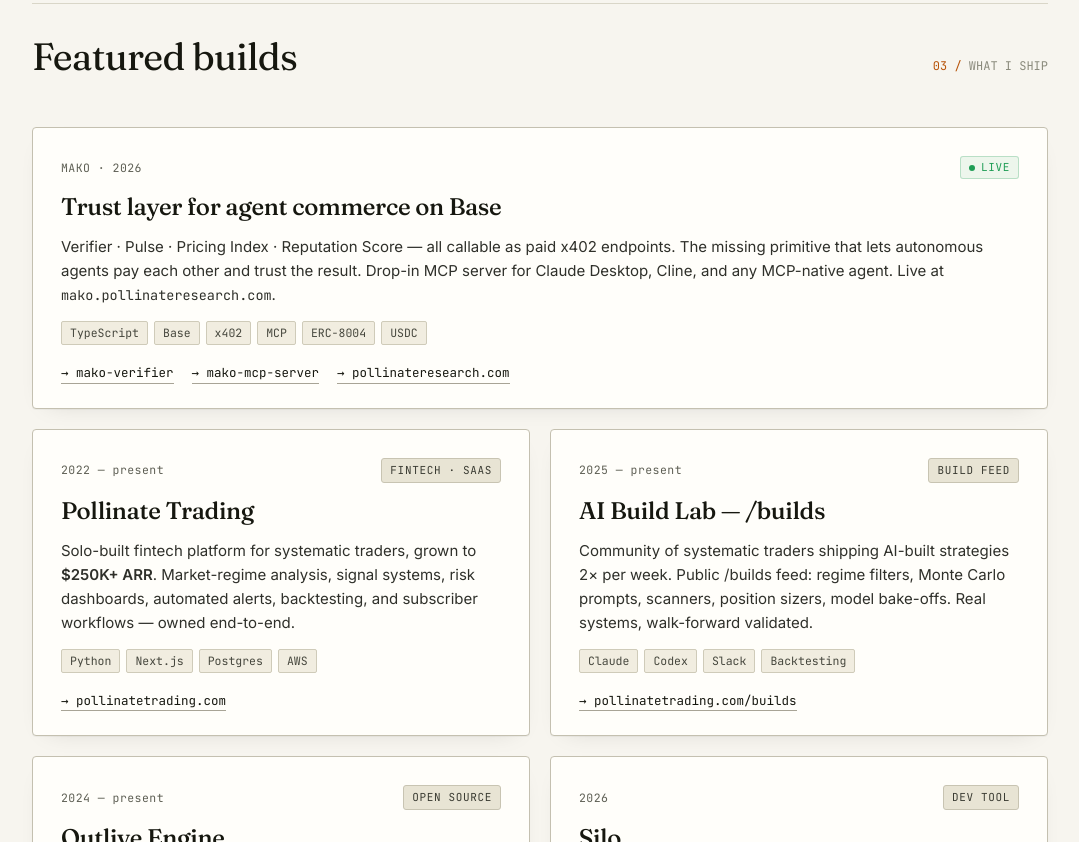
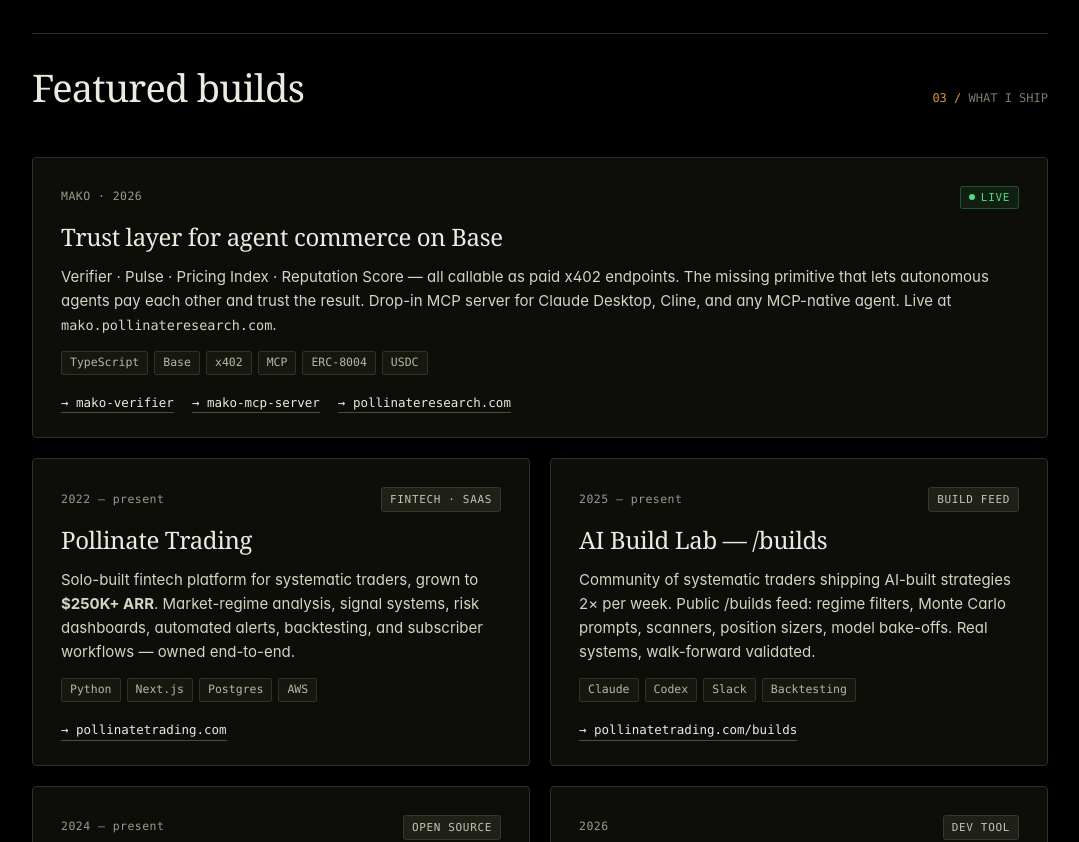
Before and after one commit to ChrisDover/chrisdover.com, a plain HTML site: page index.html in a window 1280 px wide. Shown: the part 1958-2800 px from the top of the page, without its empty margins (100-1179 px from the left). Drawn offline with Linux system fonts and the light colour scheme.

Commit message:
pure black, system fonts, zero external assets

```diff
--- a/index.html
+++ b/index.html
@@ -9,44 +9,22 @@
 <meta property="og:description" content="AI-first founder-engineer. Agentic workflows, x402 payments, trading infrastructure. 25+ builds.">
 <meta property="og:type" content="profile">
 <meta property="og:url" content="https://chrisdover.com">
-<meta name="theme-color" content="#f7f5ef">
-<meta name="theme-color" content="#0e0f0c" media="(prefers-color-scheme: dark)">
-<link rel="preconnect" href="https://fonts.googleapis.com">
-<link rel="preconnect" href="https://fonts.gstatic.com" crossorigin>
-<link href="https://fonts.googleapis.com/css2?family=Fraunces:opsz,wght@9..144,300;9..144,400;9..144,500&family=Inter:wght@300;400;500;600&family=JetBrains+Mono:wght@400;500&display=swap" rel="stylesheet">
+<meta name="theme-color" content="#000000">
 <style>
   :root {
-    --bg: #f7f5ef;
-    --bg-elev: #fffefa;
-    --bg-sunk: #efece2;
-    --ink: #16170f;
-    --ink-soft: #45463c;
-    --ink-mute: #8a8a7c;
-    --rule: #d9d6c8;
-    --rule-soft: #e6e3d6;
-    --accent: #b8540a;
-    --live: #1f9d55;
-    --serif: "Fraunces", "Iowan Old Style", Charter, Georgia, serif;
-    --sans: "Inter", -apple-system, BlinkMacSystemFont, "Segoe UI", system-ui, sans-serif;
-    --mono: "JetBrains Mono", ui-monospace, SFMono-Regular, "SF Mono", Menlo, Consolas, monospace;
-  }
-
-  @media (prefers-color-scheme: dark) {
-    :root {
-      --bg: #0e0f0c;
-      --bg-elev: #1a1b14;
-      --bg-sunk: #22231c;
-      --ink: #ecebdf;
-      --ink-soft: #b6b6a6;
-      --ink-mute: #6a6a5d;
-      --rule: #2a2b25;
-      --rule-soft: #1f201b;
-      --accent: #e09142;
-      --live: #4ade80;
-    }
-    .build-card { background: #1a1b14; }
-    .repo-row:hover { background: #22231c; }
-    .now-line .dot { box-shadow: 0 0 0 3px rgba(74, 222, 128, 0.12); }
+    --bg: #000000;
+    --bg-elev: #0d0e09;
+    --bg-sunk: #161710;
+    --ink: #ecebdf;
+    --ink-soft: #b6b6a6;
+    --ink-mute: #7a7a6d;
+    --rule: #2a2b25;
+    --rule-soft: #1c1d18;
+    --accent: #e09142;
+    --live: #4ade80;
+    --serif: ui-serif, Charter, "Iowan Old Style", "New York", Georgia, serif;
+    --sans: -apple-system, BlinkMacSystemFont, "Segoe UI", system-ui, "Helvetica Neue", Arial, sans-serif;
+    --mono: ui-monospace, "SF Mono", Menlo, Consolas, monospace;
   }
 
   * { box-sizing: border-box; }
@@ -98,7 +76,7 @@
     width: 7px; height: 7px;
     border-radius: 50%;
     background: var(--live);
-    box-shadow: 0 0 0 3px rgba(31, 157, 85, 0.15);
+    box-shadow: 0 0 0 3px rgba(74, 222, 128, 0.18);
     flex-shrink: 0;
     animation: pulse 2.4s ease-in-out infinite;
   }
@@ -352,26 +330,17 @@
   }
   .build-card {
     background: var(--bg-elev);
-    border: 1px solid #c4c0b0;
+    border: 1px solid #2f3128;
     border-radius: 4px;
     padding: 28px 28px 24px;
     display: flex;
     flex-direction: column;
     gap: 14px;
-    box-shadow: 0 1px 0 rgba(22, 23, 15, 0.04), 0 8px 24px -16px rgba(22, 23, 15, 0.18);
-    transition: transform 0.15s ease, border-color 0.15s ease, box-shadow 0.15s ease;
+    transition: transform 0.15s ease, border-color 0.15s ease;
   }
   .build-card:hover {
     transform: translateY(-2px);
-    border-color: #8a8675;
-    box-shadow: 0 1px 0 rgba(22, 23, 15, 0.06), 0 14px 32px -16px rgba(22, 23, 15, 0.28);
-  }
-  @media (prefers-color-scheme: dark) {
-    .build-card {
-      border-color: #2f3128;
-      box-shadow: 0 1px 0 rgba(0, 0, 0, 0.3), 0 10px 30px -16px rgba(0, 0, 0, 0.6);
-    }
-    .build-card:hover { border-color: #4a4c40; }
+    border-color: #4a4c40;
   }
   .build-card.feature {
     grid-column: span 2;
@@ -383,29 +352,19 @@
     align-items: center;
     font-family: var(--mono);
     font-size: 11.5px;
-    color: #5e5f54;
+    color: #9a9a8a;
     letter-spacing: 0.04em;
-  }
-  @media (prefers-color-scheme: dark) {
-    .b-meta { color: #9a9a8a; }
   }
   .b-tag {
     font-family: var(--mono);
-    background: #e8e4d4;
-    color: #3a3b32;
+    background: #1f2018;
+    color: #c4c2b3;
     padding: 3px 8px;
     border-radius: 3px;
-    border: 1px solid #c8c4b2;
+    border: 1px solid #36372d;
     font-size: 11px;
     text-transform: uppercase;
     letter-spacing: 0.06em;
-  }
-  @media (prefers-color-scheme: dark) {
-    .b-tag {
-      background: #1f2018;
-      color: #c4c2b3;
-      border-color: #36372d;
-    }
   }
   .live-pill {
     display: inline-flex;
@@ -414,10 +373,10 @@
     font-family: var(--mono);
     font-size: 11px;
     color: var(--live);
-    background: rgba(31, 157, 85, 0.08);
+    background: rgba(74, 222, 128, 0.08);
     padding: 2px 8px;
     border-radius: 3px;
-    border: 1px solid rgba(31, 157, 85, 0.25);
+    border: 1px solid rgba(74, 222, 128, 0.28);
     text-transform: uppercase;
     letter-spacing: 0.06em;
   }
@@ -436,14 +395,11 @@
     margin: 0;
   }
   .b-blurb {
-    color: #2f302a;
+    color: #d6d4c5;
     font-size: 15px;
     line-height: 1.6;
     margin: 0;
     flex: 1;
-  }
-  @media (prefers-color-scheme: dark) {
-    .b-blurb { color: #d6d4c5; }
   }
   .b-stack {
     display: flex;
@@ -453,18 +409,11 @@
     font-size: 11.5px;
   }
   .b-stack span {
-    color: #46473d;
-    background: #f1ede0;
-    border: 1px solid #cfcbb9;
+    color: #b8b6a7;
+    background: #16170f;
+    border: 1px solid #313229;
     padding: 2px 8px;
     border-radius: 2px;
-  }
-  @media (prefers-color-scheme: dark) {
-    .b-stack span {
-      color: #b8b6a7;
-      background: #1a1b15;
-      border-color: #313229;
-    }
   }
   .b-links {
     display: flex;
@@ -476,17 +425,11 @@
   }
   .build-card .b-links a {
     color: var(--ink);
-    border-bottom: 1px solid #a8a496;
+    border-bottom: 1px solid #4a4c40;
   }
   .build-card .b-links a:hover {
     border-bottom-color: var(--ink);
     color: var(--accent);
-  }
-  @media (prefers-color-scheme: dark) {
-    .build-card:not(.feature) .b-links a {
-      color: var(--ink);
-      border-bottom-color: #4a4c40;
-    }
   }
 
   /* ============== All repos table ============== */
```
